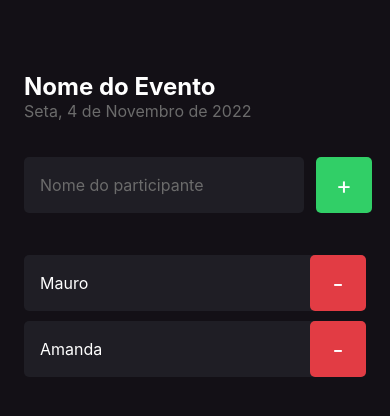
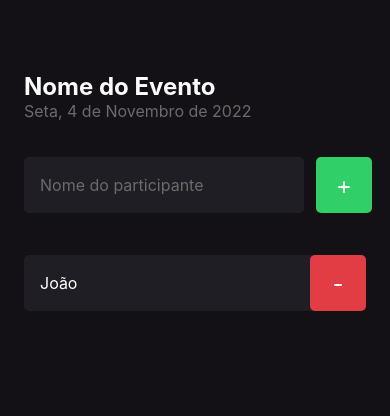
Before and after one commit to MauroBraga/react-native-imhere, a React Native app: screen / in a window 390 px wide. Shown: the top 416 px of the page. Built offline with nearby package versions, Linux system fonts and the light colour scheme.

Commit message:
Removendo

```diff
--- a/src/screens/Home/index.tsx
+++ b/src/screens/Home/index.tsx
@@ -1,23 +1,36 @@
 import { Text, View,TextInput, TouchableOpacity, ScrollView, FlatList, Alert } from 'react-native';
 import { styles } from './styles';
-import { StatusBar } from 'expo-status-bar';
 import { Participant } from '../components/Participant';
+import { useState } from 'react';
 
 export default function Home() {
 
-    const participantes = ['Mauro','Amanda']
+    const [participants, setParticipants] = useState<string[]>(['João']);
+    const [participantName, setParticipantName] = useState('');
+
 
     function handleParticipantAdd(){
-        if(participantes.includes('Mauro')){
+
+        if(participantName===''){
+            return Alert.alert("Participante","Campo Nome Participante está vazio")
+         }
+
+        if(participants.includes(participantName.trim())){
            return Alert.alert("Participante","Já existe participante com esse nome")
         }
+
+        setParticipants(prevState => [...prevState, participantName.trim()]);
+        setParticipantName('');
     }
 
     function handleParticipantRemove(name:string){
         Alert.alert("Remover", `Remover o participante ${name}?`, [
             {
               text: 'Sim',
-              onPress: () => Alert.alert("Deletado!")
+              onPress: () => {
+                setParticipants(prevState => prevState.filter(partipant => partipant !=name))
+                Alert.alert("Deletado!");
+              }
             },
             {
               text: 'Não',
@@ -38,6 +51,8 @@ export default function Home() {
                 style={styles.input}
                 placeholder="Nome do participante"
                 placeholderTextColor="#6B6B6B"
+                onChangeText={setParticipantName}
+                value={participantName}
                 />
 
                 <TouchableOpacity style={styles.button} onPress={handleParticipantAdd}>
@@ -48,7 +63,7 @@ export default function Home() {
             </View>
 
             <FlatList
-                data={participantes}
+                data={participants}
                 keyExtractor={item => item}
                 renderItem={ ({item}) =>(
                     <Participant
```
